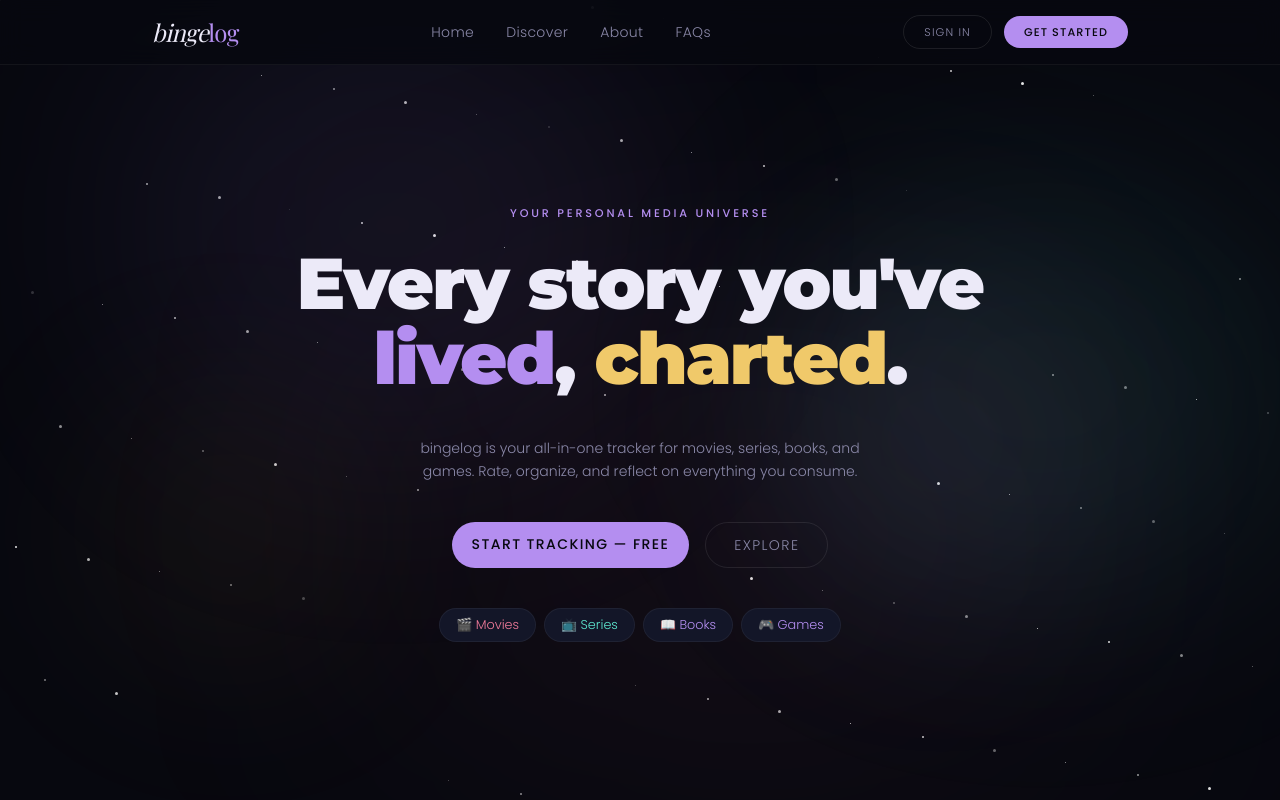
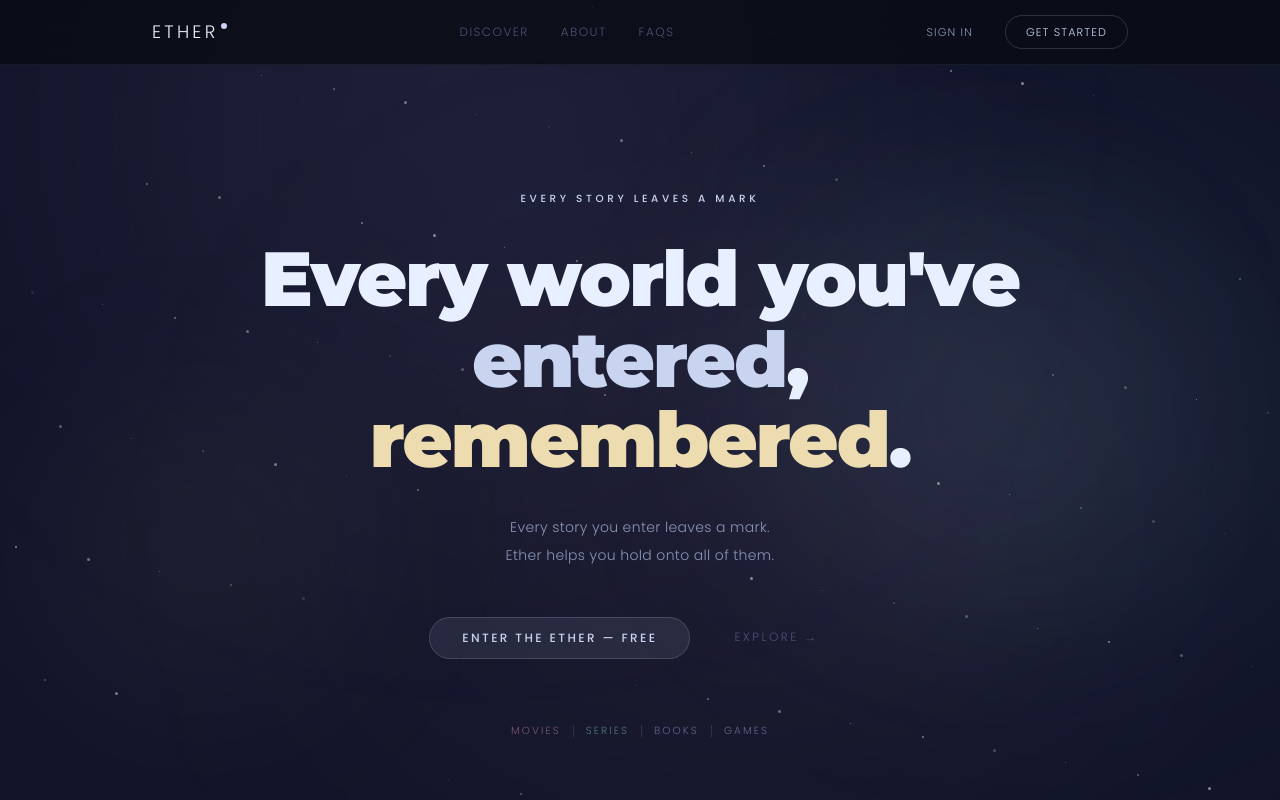
Before and after one commit to kazeulo/ether., a Next.js app: page / in a window 1280 px wide. Shown: the top 800 px of the page. Built offline with nearby package versions, Linux system fonts and the light colour scheme; a web font is replaced by a local one.

Commit message:
feat: change from bingelog into ether

```diff
--- a/app/components/Footer.tsx
+++ b/app/components/Footer.tsx
@@ -5,8 +5,9 @@ export default function Footer() {
     <footer className="relative z-10 border-t border-border-subtle">
 			<div className="max-w-5xl mx-auto px-6 py-8 flex items-center justify-between flex-wrap gap-4">
 				<Link href="/" className="flex items-baseline">
-					<span className="font-logo italic text-2xl tracking-tight text-text-primary">binge</span>
-					<span className="font-logo text-2xl tracking-tight text-violet">log</span>
+					<span className="font-body text-md font-light tracking-[0.18em] text-text-primary uppercase">
+						ether
+					</span>
 				</Link>
 				<p className="text-text-muted text-xs">© {new Date().getFullYear()} bingelog. All rights reserved.</p>
 				<div className="flex gap-6">
--- a/app/components/Header.tsx
+++ b/app/components/Header.tsx
@@ -1,42 +1,57 @@
 import Link from "next/link";
+
+const navLinks = [
+  { label: "Discover", href: "/discover" },
+  { label: "About",    href: "/about"    },
+  { label: "FAQs",     href: "/faqs"     },
+];
 
 export default function Header() {
   return (
-    <header className="relative z-50 sticky top-0 bg-bg-base/80 backdrop-blur-md border-b border-border-subtle">
+    <header className="relative z-50 sticky top-0 border-b border-border-subtle"
+      style={{ background: "rgba(8, 11, 18, 0.75)", backdropFilter: "blur(20px)" }}
+    >
       <div className="max-w-5xl mx-auto px-6 h-16 flex items-center justify-between">
 
-        <Link href="/" className="flex items-baseline">
-          <span className="font-logo italic text-2xl tracking-tight text-text-primary">binge</span>
-          <span className="font-logo text-2xl tracking-tight text-violet">log</span>
+        {/* Wordmark */}
+        <Link href="/" className="flex items-center gap-px group">
+          <span className="font-body text-lg font-light tracking-[0.18em] text-text-primary uppercase">
+            ether
+          </span>
+          <span
+            className="w-1.5 h-1.5 rounded-full mb-3 ml-0.5 transition-all group-hover:scale-125"
+            style={{ background: "var(--color-mist)" }}
+          />
         </Link>
 
+        {/* Nav */}
         <nav className="flex items-center gap-8">
-          {[
-            { label: "Home",     href: "/"         },
-            { label: "Discover", href: "/discover" },
-            { label: "About",    href: "/about"    },
-            { label: "FAQs",    href: "/faqs"      },
-          ].map(({ label, href }) => (
+          {navLinks.map(({ label, href }) => (
             <Link
               key={label}
               href={href}
-              className="text-text-secondary text-sm tracking-wide hover:text-text-primary transition-colors"
+              className="text-text-muted text-xs tracking-[0.12em] uppercase hover:text-mist transition-colors"
             >
               {label}
             </Link>
           ))}
         </nav>
 
+        {/* Actions */}
         <div className="flex items-center gap-3">
           <Link
             href="/login"
-            className="text-[0.7rem] tracking-widest uppercase px-5 py-2 rounded-full border border-border-medium text-text-secondary hover:border-violet hover:text-violet transition-all"
+            className="text-[0.7rem] tracking-widest uppercase px-5 py-2 rounded-full text-text-secondary hover:text-mist transition-colors"
           >
             Sign In
           </Link>
           <Link
             href="/register"
-            className="text-[0.7rem] tracking-widest uppercase px-5 py-2 rounded-full bg-violet text-bg-base font-medium hover:brightness-110 transition-all"
+            className="text-[0.7rem] tracking-widest uppercase px-5 py-2 rounded-full border transition-all hover:brightness-110"
+            style={{
+              borderColor: "rgba(184, 196, 224, 0.2)",
+              color: "var(--color-mist)",
+            }}
           >
             Get Started
           </Link>
--- a/app/components/Preloader.tsx
+++ b/app/components/Preloader.tsx
@@ -3,98 +3,128 @@
 import { useEffect, useState } from "react";
 
 export default function Preloader() {
-  const [visible, setVisible] = useState(true);
-  const [fading, setFading] = useState(false);
+  const [visible, setVisible]   = useState(true);
+  const [fading, setFading]     = useState(false);
+  const [phase, setPhase]       = useState(0);
 
   useEffect(() => {
-    // Start fade out after 2.2s, remove from DOM after transition completes
-    const fadeTimer = setTimeout(() => setFading(true), 2200);
-    const removeTimer = setTimeout(() => setVisible(false), 2900);
-    return () => {
-      clearTimeout(fadeTimer);
-      clearTimeout(removeTimer);
-    };
+    const p1 = setTimeout(() => setPhase(1), 400);
+    const p2 = setTimeout(() => setPhase(2), 1200);
+    const p3 = setTimeout(() => setFading(true), 2400);
+    const p4 = setTimeout(() => setVisible(false), 3200);
+    return () => [p1, p2, p3, p4].forEach(clearTimeout);
   }, []);
 
   if (!visible) return null;
 
   return (
     <div
-      className="fixed inset-0 z-[9999] flex flex-col items-center justify-center bg-bg-base"
+      className="fixed inset-0 z-[9999] flex flex-col items-center justify-center"
       style={{
-        transition: "opacity 0.7s cubic-bezier(0.4, 0, 0.2, 1)",
+        background: "#080b12",
         opacity: fading ? 0 : 1,
+        transition: "opacity 0.8s cubic-bezier(0.4, 0, 0.2, 1)",
         pointerEvents: fading ? "none" : "all",
       }}
     >
-      {/* Orbiting rings */}
-      <div className="relative flex items-center justify-center w-32 h-32 mb-8">
 
-        {/* Outer ring */}
+      {/* Mist particles */}
+      {[...Array(12)].map((_, i) => (
         <div
-          className="absolute rounded-full border border-violet/20"
+          key={i}
+          className="absolute rounded-full"
           style={{
-            width: 128, height: 128,
-            animation: "spin 6s linear infinite",
+            width:  `${2 + (i % 3)}px`,
+            height: `${2 + (i % 3)}px`,
+            top:    `${20 + (i * 17.3) % 60}%`,
+            left:   `${10 + (i * 23.7) % 80}%`,
+            background: i % 3 === 0
+              ? "rgba(184,196,224,0.3)"
+              : i % 3 === 1
+              ? "rgba(168,157,232,0.2)"
+              : "rgba(126,200,200,0.2)",
+            animation: `mist-float ${6 + (i % 4)}s ease-in-out infinite`,
+            animationDelay: `${(i * 0.4) % 4}s`,
+            opacity: phase >= 1 ? 1 : 0,
+            transition: "opacity 1.2s ease",
+          }}
+        />
+      ))}
+
+      {/* Central glow */}
+      <div
+        className="absolute rounded-full"
+        style={{
+          width: "320px",
+          height: "320px",
+          background: "radial-gradient(circle, rgba(184,196,224,0.04) 0%, transparent 70%)",
+          animation: "breathe 4s ease-in-out infinite",
+        }}
+      />
+
+      {/* Wordmark */}
+      <div
+        className="relative flex flex-col items-center"
+        style={{
+          opacity: phase >= 1 ? 1 : 0,
+          transform: phase >= 1 ? "translateY(0)" : "translateY(12px)",
+          transition: "opacity 1s ease, transform 1s ease",
         }}
       >
-          {/* Orbiting dot on outer ring */}
-          <div className="absolute -top-1 left-1/2 -translate-x-1/2 w-2 h-2 rounded-full bg-violet shadow-[0_0_8px_2px_rgba(180,142,240,0.8)]" />
+        {/* The word */}
+        <div className="flex items-center gap-px">
+          <span
+            className="font-body font-light tracking-[0.35em] uppercase text-2xl"
+            style={{ color: "var(--color-text-primary)" }}
+          >
+            ether
+          </span>
+          <span
+            className="w-1.5 h-1.5 rounded-full mb-4 ml-1"
+            style={{
+              background: "var(--color-mist)",
+              boxShadow: "0 0 8px 2px rgba(184,196,224,0.4)",
+              animation: "breathe 3s ease-in-out infinite",
+            }}
+          />
         </div>
 
-        {/* Middle ring */}
-        <div
-          className="absolute rounded-full border border-teal/20"
+        {/* Tagline — phases in slightly after */}
+        <p
+          className="text-[0.6rem] tracking-[0.4em] uppercase mt-3"
           style={{
-            width: 88, height: 88,
-            animation: "spin 4s linear infinite reverse",
+            color: "rgba(184,196,224,0.35)",
+            opacity: phase >= 2 ? 1 : 0,
+            transform: phase >= 2 ? "translateY(0)" : "translateY(6px)",
+            transition: "opacity 0.8s ease 0.2s, transform 0.8s ease 0.2s",
           }}
         >
-          <div className="absolute -top-1 left-1/2 -translate-x-1/2 w-1.5 h-1.5 rounded-full bg-teal shadow-[0_0_6px_2px_rgba(94,232,208,0.8)]" />
+          every story leaves a mark
+        </p>
       </div>
 
-        {/* Inner ring */}
+      {/* Bottom mist line */}
       <div
-          className="absolute rounded-full border border-rose/20"
+        className="absolute bottom-0 left-0 right-0 h-px"
         style={{
-            width: 52, height: 52,
-            animation: "spin 2.5s linear infinite",
+          background: "linear-gradient(to right, transparent, rgba(184,196,224,0.08), transparent)",
+          opacity: phase >= 1 ? 1 : 0,
+          transition: "opacity 1.5s ease",
         }}
-        >
-          <div className="absolute -top-1 left-1/2 -translate-x-1/2 w-1 h-1 rounded-full bg-rose shadow-[0_0_5px_1px_rgba(240,122,154,0.8)]" />
-        </div>
-
-        {/* Core star */}
-        <div className="w-3 h-3 rounded-full bg-violet shadow-[0_0_16px_4px_rgba(180,142,240,0.6)]" />
-      </div>
-
-      {/* Logo */}
-      <div
-        className="flex items-baseline gap-0.5"
-        style={{ animation: "preloader-fade-in 0.6s ease both 0.3s" }}
-      >
-        <span className="font-display italic text-2xl font-bold tracking-tight text-text-primary">binge</span>
-        <span className="font-display text-2xl font-black tracking-tight text-violet">log</span>
-      </div>
-
-      {/* Tagline */}
-      <p
-        className="text-text-muted text-[0.7rem] tracking-[0.25em] uppercase mt-2"
-        style={{ animation: "preloader-fade-in 0.6s ease both 0.6s" }}
-      >
-        Your personal media universe
-      </p>
+      />
 
       <style>{`
-        @keyframes spin {
-          from { transform: rotate(0deg); }
-          to   { transform: rotate(360deg); }
+        @keyframes mist-float {
+          0%, 100% { transform: translateY(0px) translateX(0px); opacity: 0.4; }
+          33%       { transform: translateY(-8px) translateX(4px); opacity: 0.8; }
+          66%       { transform: translateY(4px) translateX(-4px); opacity: 0.3; }
         }
-        @keyframes preloader-fade-in {
-          from { opacity: 0; transform: translateY(6px); }
-          to   { opacity: 1; transform: translateY(0); }
+        @keyframes breathe {
+          0%, 100% { opacity: 0.6; transform: scale(1); }
+          50%       { opacity: 1;   transform: scale(1.08); }
         }
       `}</style>
+
     </div>
   );
 }
--- a/app/components/homepage_components/FeaturesGrid.tsx
+++ b/app/components/homepage_components/FeaturesGrid.tsx
@@ -18,7 +18,7 @@ export default function FeaturesGrid() {
               key={i}
               className="bg-bg-card border border-border-subtle rounded-lg p-7 hover:bg-bg-card-hover hover:border-border-medium hover:-translate-y-0.5 transition-all"
             >
-              <div className="w-10 h-10 rounded-lg bg-bg-base border border-border-medium flex items-center justify-center text-violet text-lg mb-5">
+              <div className="w-10 h-10 rounded-lg bg-bg-binge border border-border-medium flex items-center justify-center text-violet text-lg mb-5">
                 {f.icon}
               </div>
               <h3 className="font-display text-sm font-bold mb-2">{f.title}</h3>
--- a/app/components/homepage_components/HeroSection.tsx
+++ b/app/components/homepage_components/HeroSection.tsx
@@ -1,55 +1,85 @@
 import Link from "next/link";
 
-const pills = [
-  { icon: "🎬", label: "Movies", color: "text-rose"   },
-  { icon: "📺", label: "Series", color: "text-teal"   },
-  { icon: "📖", label: "Books",  color: "text-violet" },
-  { icon: "🎮", label: "Games",  color: "text-violet" },
+const mediaTypes = [
+  { label: "Movies", color: "text-rose"   },
+  { label: "Series", color: "text-teal"   },
+  { label: "Books",  color: "text-violet" },
+  { label: "Games",  color: "text-violet" },
 ];
 
 export default function HeroSection() {
   return (
-    <section className="relative z-10 min-h-screen max-w-5xl mx-auto px-6 pt-35 flex flex-col items-center text-center">
-      <p className="animate-fade-up text-violet text-[0.7rem] tracking-[0.25em] uppercase font-medium mb-6">
-        Your personal media universe
+    <section className="relative z-10 min-h-screen max-w-4xl mx-auto px-6 flex flex-col items-center justify-center text-center">
+
+      {/* Eyebrow */}
+      <p
+        className="animate-fade-up text-[0.65rem] tracking-[0.35em] uppercase mb-8 font-medium"
+        style={{ color: "var(--color-mist)", opacity: 0.6 }}
+      >
+        every story leaves a mark
       </p>
 
-      <h1 className="animate-fade-up [animation-delay:100ms] font-display font-black text-[clamp(2rem,6vw,4.5rem)] leading-[1.05] tracking-tight max-w-3xl mb-10">
-        Every story you&apos;ve{" "}
-        <em className="not-italic text-violet">lived</em>,{" "}
-        <em className="not-italic text-gold">charted</em>.
+      {/* Headline */}
+      <h1 className="animate-fade-up [animation-delay:100ms] font-display font-black text-[clamp(2.2rem,6vw,4.8rem)] leading-[1.05] tracking-tight max-w-3xl mb-8">
+        Every world you&apos;ve{" "}
+        <em className="not-italic" style={{ color: "var(--color-mist)" }}>
+          entered
+        </em>
+        ,{" "}
+        <em className="not-italic text-gold">
+          remembered
+        </em>
+        .
       </h1>
 
-      <p className="animate-fade-up [animation-delay:200ms] text-text-secondary text-sm font-light max-w-md leading-relaxed mb-10">
-        bingelog is your all-in-one tracker for movies, series, books, and games.
-        Rate, organize, and reflect on everything you consume.
+      {/* Subtext */}
+      <p className="animate-fade-up [animation-delay:200ms] text-text-secondary text-sm font-light max-w-sm leading-loose mb-12 tracking-wide">
+        Every story you enter leaves a mark.
+        <br />
+        Ether helps you hold onto all of them.
       </p>
 
-      <div className="animate-fade-up [animation-delay:300ms] flex gap-4 flex-wrap justify-center">
+      {/* CTAs */}
+      <div className="animate-fade-up [animation-delay:300ms] flex gap-3 flex-wrap justify-center mb-16">
         <Link
           href="/register"
-          className="px-5 py-3 bg-violet text-bg-base text-sm font-medium tracking-widest uppercase rounded-full hover:brightness-110 transition-all hover:-translate-y-px"
+          className="px-8 py-3 text-xs tracking-[0.2em] uppercase rounded-full font-medium transition-all hover:-translate-y-px hover:brightness-110"
+          style={{
+            background: "rgba(184,196,224,0.1)",
+            border: "1px solid rgba(184,196,224,0.2)",
+            color: "var(--color-mist)",
+          }}
         >
-          Start Tracking — Free
+          Enter the Ether — Free
         </Link>
         <Link
           href="/explore"
-          className="px-7 py-3 border border-border-medium text-sm tracking-widest uppercase rounded-full text-text-secondary hover:border-violet hover:text-violet transition-all"
+          className="px-8 py-3 text-xs tracking-[0.2em] uppercase rounded-full transition-all text-text-muted hover:text-text-secondary"
         >
-          Explore
+          Explore →
         </Link>
       </div>
 
-      <div className="animate-fade-up [animation-delay:400ms] flex gap-2 mt-10 flex-wrap justify-center">
-        {pills.map((pill) => (
-          <span
-            key={pill.label}
-            className={`text-[0.8rem] bg-bg-card border border-border-subtle px-4 py-1.5 rounded-full ${pill.color}`}
-          >
-            {pill.icon} {pill.label}
-          </span>
+      {/* Media type tags */}
+      <div className="animate-fade-up [animation-delay:400ms] flex items-center gap-3 flex-wrap justify-center">
+        {mediaTypes.map((type, i) => (
+          <div key={type.label} className="flex items-center gap-3">
+            <span
+              className={`text-[0.65rem] tracking-[0.2em] uppercase ${type.color}`}
+              style={{ opacity: 0.5 }}
+            >
+              {type.label}
+            </span>
+            {i < mediaTypes.length - 1 && (
+              <span
+                className="w-px h-3 block"
+                style={{ background: "rgba(184,196,224,0.15)" }}
+              />
+            )}
+          </div>
         ))}
       </div>
+
     </section>
   );
 }
--- a/app/globals.css
+++ b/app/globals.css
@@ -2,31 +2,32 @@
 @import "tailwindcss";
 
 @theme {
-  /* Deep space backgrounds */
-  --color-bg-base:        #07080f;
-  --color-bg-surface:     #0d0f1c;
-  --color-bg-card:        #131628;
-  --color-bg-card-hover:  #191d33;
+  /* Ether backgrounds — lifted, dreamy, like twilight not midnight */
+  --color-bg-base:        #12152a;
+  --color-bg-surface:     #171b30;
+  --color-bg-card:        #1d2238;
+  --color-bg-card-hover:  #222840;
 
-  /* Accent — stardust gold, nebula violet, comet teal */
-  --color-gold:           #f0c96a;
-  --color-gold-dim:       #c9a044;
-  --color-violet:         #b48ef0;
-  --color-rose:           #f07a9a;
-  --color-teal:           #5ee8d0;
+  /* Accents — kept atmospheric, slightly brighter to show on lighter bg */
+  --color-gold:           #eddcb0;
+  --color-gold-dim:       #c4a870;
+  --color-violet:         #b8aef0;
+  --color-rose:           #d49aae;
+  --color-teal:           #8ed4d4;
+  --color-mist:           #c8d4f0;
 
-  /* Text */
-  --color-text-primary:   #eceaf8;
-  --color-text-secondary: #8a88a8;
-  --color-text-muted:     #44425a;
+  /* Text — warmer, more readable on lighter base */
+  --color-text-primary:   #e8f0ff;
+  --color-text-secondary: #8a96b8;
+  --color-text-muted:     #4a5278;
 
-  /* Borders */
-  --color-border-subtle:  rgba(255,255,255,0.05);
-  --color-border-medium:  rgba(255,255,255,0.09);
+  /* Borders — slightly more visible on the lighter bg */
+  --color-border-subtle:  rgba(200,212,240,0.07);
+  --color-border-medium:  rgba(200,212,240,0.13);
 
-  --font-logo: "Playfair Display", serif;
-  --font-display: "Montserrat", sans-serif;
-  --font-body:    "Poppins", sans-serif;
+  --font-logo:     "Playfair Display", serif;
+  --font-display:  "Montserrat", sans-serif;
+  --font-body:     "Poppins", sans-serif;
 }
 
 @layer base {
@@ -63,7 +64,7 @@
   ::-webkit-scrollbar-thumb { background: var(--color-text-muted); border-radius: 9999px; }
 
   ::selection {
-    background: rgba(180, 142, 240, 0.25);
+    background: rgba(184,174,240,0.25);
     color: var(--color-violet);
   }
 }
@@ -79,8 +80,8 @@
   }
 
   @keyframes twinkle {
-    0%, 100% { opacity: 0.15; }
-    50%       { opacity: 0.9; }
+    0%, 100% { opacity: 0.08; }
+    50%       { opacity: 0.5;  }
   }
 
   .star {
@@ -91,7 +92,7 @@
   }
 }
 
-/* Moving glow orbs */
+/* Glow orb drift animations — slowed for dreamier feel */
 @keyframes drift-1 {
   0%   { transform: translate(0, 0) scale(1); }
   33%  { transform: translate(60px, -40px) scale(1.15); }
@@ -110,12 +111,6 @@
   100% { transform: translate(0, 0) scale(1); }
 }
 
-.glow-orb-1 {
-  animation: drift-1 10s ease-in-out infinite;
-}
-.glow-orb-2 {
-  animation: drift-2 14s ease-in-out infinite;
-}
-.glow-orb-3 {
-  animation: drift-3 28s ease-in-out infinite;
-}
+.glow-orb-1 { animation: drift-1 18s ease-in-out infinite; }
+.glow-orb-2 { animation: drift-2 24s ease-in-out infinite; }
+.glow-orb-3 { animation: drift-3 36s ease-in-out infinite; }
--- a/app/layout.tsx
+++ b/app/layout.tsx
@@ -19,7 +19,7 @@ const poppins = Poppins({
 
 const playfair = Playfair_Display({
   subsets: ["latin"],
-  style: ["normal", "italic"], // important for that elegant look
+  style: ["normal", "italic"],
   variable: "--font-playfair",
 });
 
```
Also changed, not shown: 1 other file (tests, documents, lock files or other folders). Lines whose indentation alone changed are shown as unchanged.
